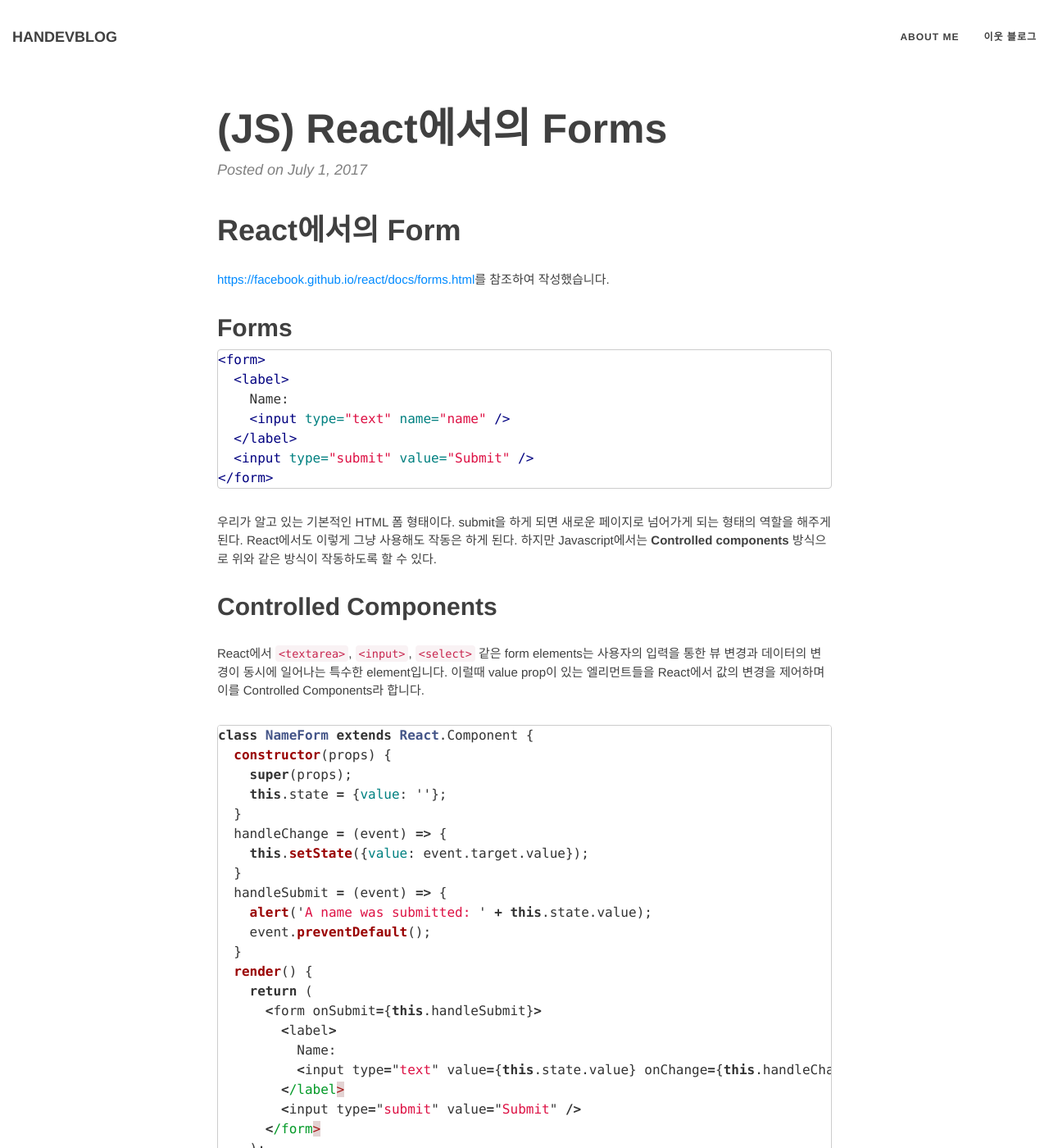
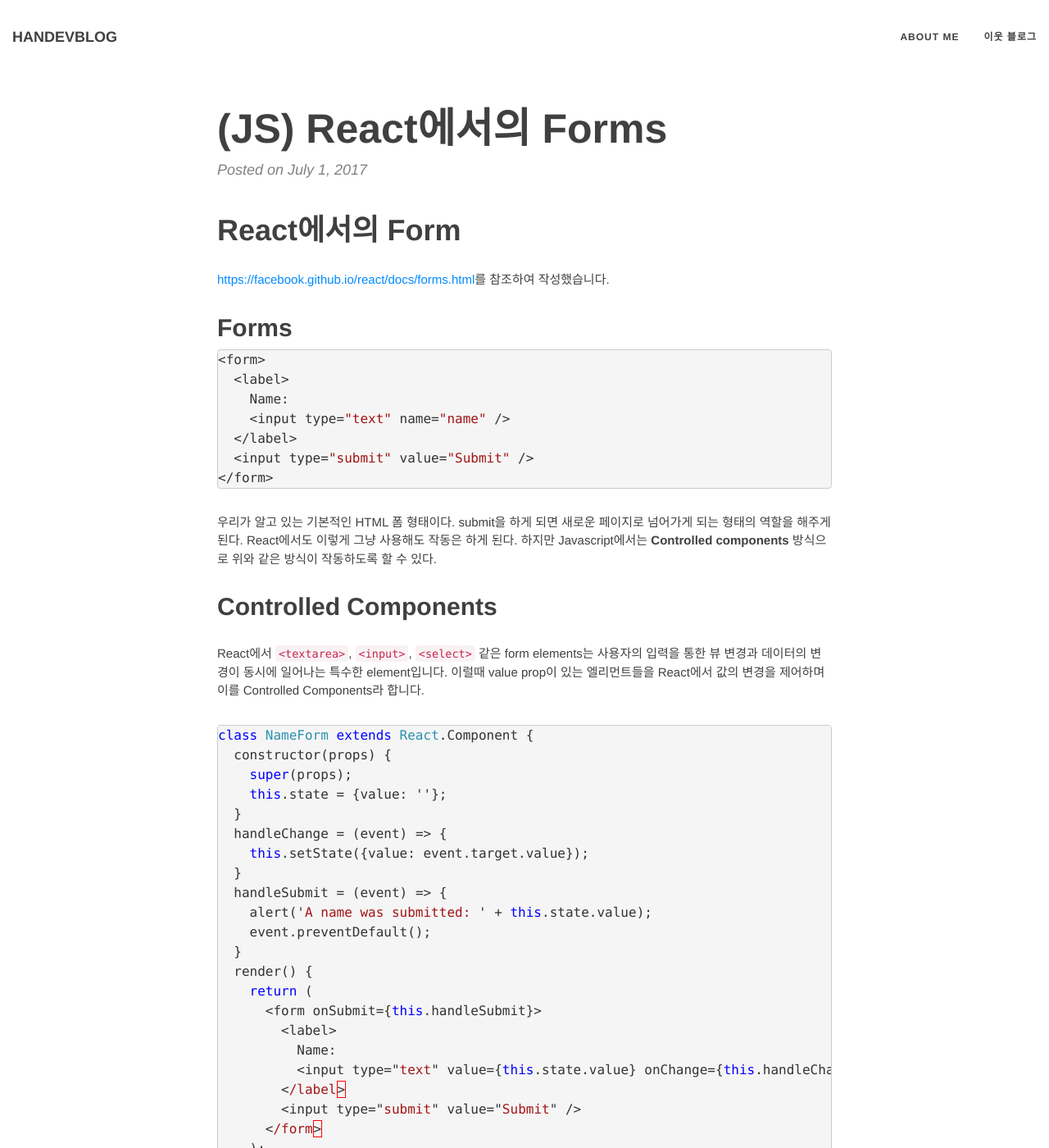
Before and after one commit to hanjungv/hanjungv.github.io, a Jekyll site: the page built from _posts/2017-07/01/2017-07-01-1_JS_React.1.markdown, in a window 1280 px wide and 1400 px high. Shown: the whole window at 82% size. Built offline with Jekyll 4.4.1, drawn with Linux system fonts in a browser that asks for light colours; nearby versions of some CDN libraries; comment, search, counter and statistics services are not loaded.

Commit message:
2017.11.12 code style change

```diff
--- a/css/pygment_highlights.css
+++ b/css/pygment_highlights.css
@@ -1,90 +1,55 @@
-.highlight {
-    background: #ffffff;
-}
-
-Dean commented out */ .highlight pre {
-    background-color: #fff;
-    font-size: 16px
+.highlight .hll {
+    background-color: #ffffcc
 }
 
 .highlight .c {
-    color: #999988;
-    font-style: italic
+    color: #008000
 }
 
 
 /* Comment */
 
 .highlight .err {
-    color: #a61717;
-    background-color: #e3d2d2
+    border: 1px solid #FF0000
 }
 
 
 /* Error */
 
 .highlight .k {
-    font-weight: bold
+    color: #0000ff
 }
 
 
 /* Keyword */
 
-.highlight .o {
-    font-weight: bold
-}
-
-
-/* Operator */
-
 .highlight .cm {
-    color: #999988;
-    font-style: italic
+    color: #008000
 }
 
 
 /* Comment.Multiline */
 
 .highlight .cp {
-    color: #999999;
-    font-weight: bold
+    color: #0000ff
 }
 
 
 /* Comment.Preproc */
 
 .highlight .c1 {
-    color: #999988;
-    font-style: italic
+    color: #008000
 }
 
 
 /* Comment.Single */
 
 .highlight .cs {
-    color: #999999;
-    font-weight: bold;
-    font-style: italic
+    color: #008000
 }
 
 
 /* Comment.Special */
-
-.highlight .gd {
-    color: #000000;
-    background-color: #ffdddd
-}
-
-
-/* Generic.Deleted */
-
-.highlight .gd .x {
-    color: #000000;
-    background-color: #ffaaaa
-}
-
-
-/* Generic.Deleted.Specific */
 
 .highlight .ge {
     font-style: italic
@@ -93,45 +58,15 @@ Dean commented out */ .highlight pre {
 
 /* Generic.Emph */
 
-.highlight .gr {
-    color: #aa0000
-}
-
-
-/* Generic.Error */
-
 .highlight .gh {
-    color: #999999
+    font-weight: bold
 }
 
 
 /* Generic.Heading */
 
-.highlight .gi {
-    color: #000000;
-    background-color: #ddffdd
-}
-
-
-/* Generic.Inserted */
-
-.highlight .gi .x {
-    color: #000000;
-    background-color: #aaffaa
-}
-
-
-/* Generic.Inserted.Specific */
-
-.highlight .go {
-    color: #888888
-}
-
-
-/* Generic.Output */
-
 .highlight .gp {
-    color: #555555
+    font-weight: bold
 }
 
 
@@ -145,295 +80,151 @@ Dean commented out */ .highlight pre {
 /* Generic.Strong */
 
 .highlight .gu {
-    color: #aaaaaa
+    font-weight: bold
 }
 
 
 /* Generic.Subheading */
 
-.highlight .gt {
-    color: #aa0000
-}
-
-
-/* Generic.Traceback */
-
 .highlight .kc {
-    font-weight: bold
+    color: #0000ff
 }
 
 
 /* Keyword.Constant */
 
 .highlight .kd {
-    font-weight: bold
+    color: #0000ff
 }
 
 
 /* Keyword.Declaration */
 
+.highlight .kn {
+    color: #0000ff
+}
+
+
+/* Keyword.Namespace */
+
 .highlight .kp {
-    font-weight: bold
+    color: #0000ff
 }
 
 
 /* Keyword.Pseudo */
 
 .highlight .kr {
-    font-weight: bold
+    color: #0000ff
 }
 
 
 /* Keyword.Reserved */
 
 .highlight .kt {
-    color: #445588;
-    font-weight: bold
+    color: #2b91af
 }
 
 
 /* Keyword.Type */
 
-.highlight .m {
-    color: #009999
-}
-
-
-/* Literal.Number */
-
 .highlight .s {
-    color: #d14
+    color: #a31515
 }
 
 
 /* Literal.String */
 
-.highlight .na {
-    color: #008080
-}
-
-
-/* Name.Attribute */
-
-.highlight .nb {
-    color: #0086B3
-}
-
-
-/* Name.Builtin */
-
 .highlight .nc {
-    color: #445588;
-    font-weight: bold
+    color: #2b91af
 }
 
 
 /* Name.Class */
 
-.highlight .no {
-    color: #008080
-}
-
-
-/* Name.Constant */
-
-.highlight .ni {
-    color: #800080
-}
-
-
-/* Name.Entity */
-
-.highlight .ne {
-    color: #990000;
-    font-weight: bold
-}
-
-
-/* Name.Exception */
-
-.highlight .nf {
-    color: #990000;
-    font-weight: bold
-}
-
-
-/* Name.Function */
-
-.highlight .nn {
-    color: #555555
-}
-
-
-/* Name.Namespace */
-
-.highlight .nt {
-    color: #000080
-}
-
-
-/* Name.Tag */
-
-.highlight .nv {
-    color: #008080
-}
-
-
-/* Name.Variable */
-
 .highlight .ow {
-    font-weight: bold
+    color: #0000ff
 }
 
 
 /* Operator.Word */
 
-.highlight .w {
-    color: #bbbbbb
-}
-
-
-/* Text.Whitespace */
-
-.highlight .mf {
-    color: #009999
-}
-
-
-/* Literal.Number.Float */
-
-.highlight .mh {
-    color: #009999
-}
-
-
-/* Literal.Number.Hex */
-
-.highlight .mi {
-    color: #009999
-}
-
-
-/* Literal.Number.Integer */
-
-.highlight .mo {
-    color: #009999
-}
-
-
-/* Literal.Number.Oct */
-
 .highlight .sb {
-    color: #d14
+    color: #a31515
 }
 
 
 /* Literal.String.Backtick */
 
 .highlight .sc {
-    color: #d14
+    color: #a31515
 }
 
 
 /* Literal.String.Char */
 
 .highlight .sd {
-    color: #d14
+    color: #a31515
 }
 
 
 /* Literal.String.Doc */
 
 .highlight .s2 {
-    color: #d14
+    color: #a31515
 }
 
 
 /* Literal.String.Double */
 
 .highlight .se {
-    color: #d14
+    color: #a31515
 }
 
 
 /* Literal.String.Escape */
 
 .highlight .sh {
-    color: #d14
+    color: #a31515
 }
 
 
 /* Literal.String.Heredoc */
 
 .highlight .si {
-    color: #d14
+    color: #a31515
 }
 
 
 /* Literal.String.Interpol */
 
 .highlight .sx {
-    color: #d14
+    color: #a31515
 }
 
 
 /* Literal.String.Other */
 
 .highlight .sr {
-    color: #009926
+    color: #a31515
 }
 
 
 /* Literal.String.Regex */
 
 .highlight .s1 {
-    color: #d14
+    color: #a31515
 }
 
 
 /* Literal.String.Single */
 
 .highlight .ss {
-    color: #990073
+    color: #a31515
 }
 
 
 /* Literal.String.Symbol */
-
-.highlight .bp {
-    color: #999999
-}
-
-
-/* Name.Builtin.Pseudo */
-
-.highlight .vc {
-    color: #008080
-}
-
-
-/* Name.Variable.Class */
-
-.highlight .vg {
-    color: #008080
-}
-
-
-/* Name.Variable.Global */
-
-.highlight .vi {
-    color: #008080
-}
-
-
-/* Name.Variable.Instance */
-
-.highlight .il {
-    color: #009999
-}
-
-
-/* Literal.Number.Integer.Long */
 
 
 /* Make line numbers unselectable: excludes line numbers from copy-paste user ops */
```
